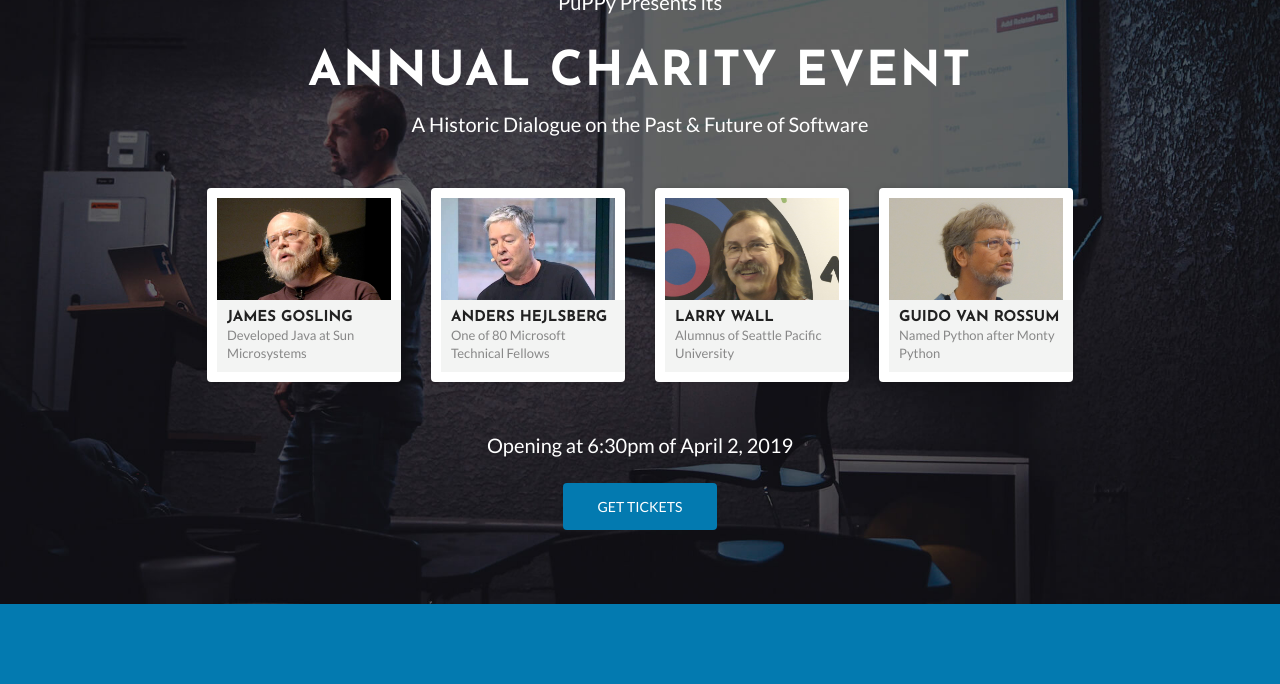
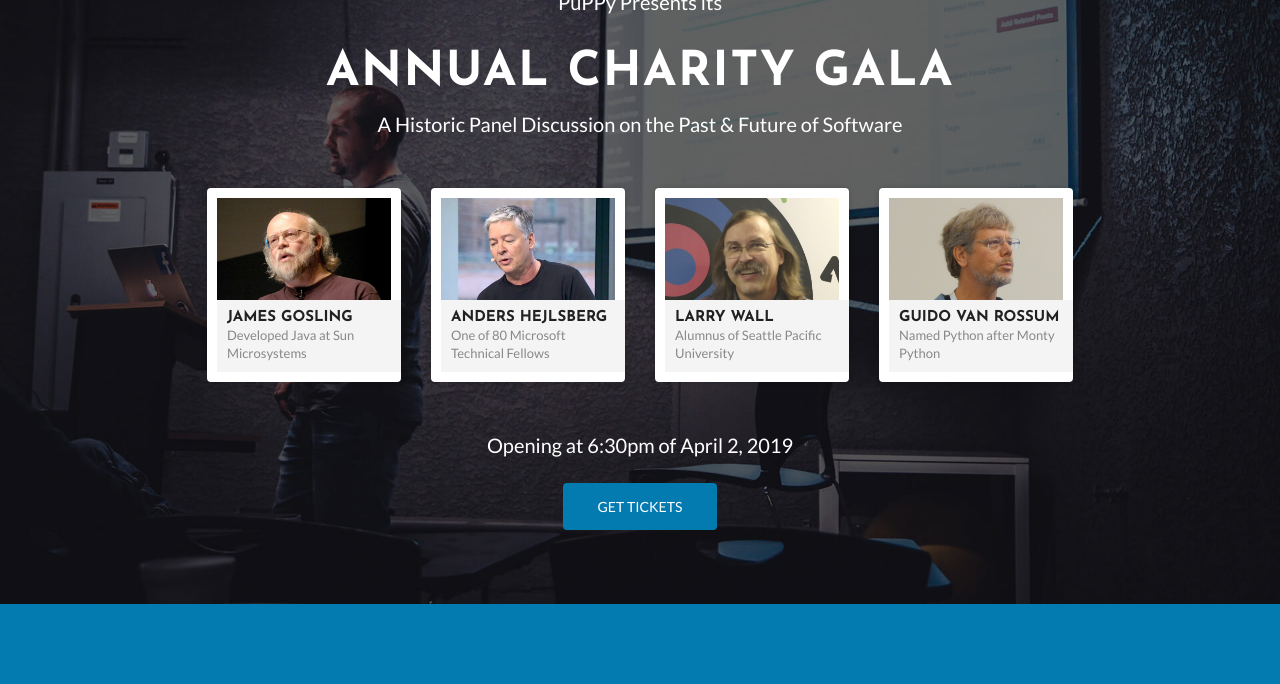
Before and after one commit to PuPPy-Python/bdfl-gift, a plain HTML site: page index.html in a window 1280 px wide. Shown: the part 116-800 px from the top of the page. Drawn offline with Linux system fonts and the light colour scheme; some packages are replaced by stand-ins of ours; a script that the page names is missing; a web font is replaced by a local one.

Commit message:
Added open graph

```diff
--- a/index.html
+++ b/index.html
@@ -5,7 +5,21 @@
     <meta charset="utf-8">
     <meta name="viewport" content="width=device-width, initial-scale=1, shrink-to-fit=no">
 
-    <title>PyCascades Annual Benefit</title>
+    <title>PyCascades Annual Charity Gala</title>
+
+    <!--  Essential META Tags -->
+    <meta property="og:title" content="PyCascades Annual Charity Gala">
+    <meta property="og:description" content="A Historic Panel Discussion on the Past & Future of Software">
+    <meta property="og:image" content="http://pycascades.impekable.com/assets/img/logo.png">
+    <meta property="og:url" content="http://pycascades.impekable.com/index.html">
+    <meta name="twitter:card" content="http://pycascades.impekable.com/assets/img/about/img3.jpg">
+    <!--  Non-Essential, But Recommended -->
+    <meta property="og:site_name" content="PyCascades Annual Charity Gala">
+    <meta name="twitter:image:alt" content="PuPPy Seattle Programmers Group">
+    <!--  Non-Essential, But Required for Analytics -->
+    <meta property="fb:app_id" content="your_app_id" />
+    <meta name="twitter:site" content="https://twitter.com/ulysseas?lang=en">
+
 
     <!-- Bootstrap CSS -->
     <link rel="stylesheet" type="text/css" href="assets/css/bootstrap.min.css" >
@@ -157,14 +171,14 @@
             <img class="d-block w-100" src="assets/img/slider/slide1.jpg" alt="First slide">
             <div class="carousel-caption d-md-block">
               <p class="fadeInUp wow" data-wow-delay=".6s">PuPPy Presents its</p>
-              <h1 class="wow fadeInDown heading" data-wow-delay=".4s">Annual Charity Event</h1>
+              <h1 class="wow fadeInDown heading" data-wow-delay=".4s">Annual Charity Gala</h1>
 
               <!-- Team Section Start -->
               <div class="container">
                 <div class="row">
                   <div class="col-12">
                     <div class="section-title-header text-center">
-                      <p class="wow fadeInDown" data-wow-delay="0.2s">A Historic Dialogue on the Past & Future of Software</p>
+                      <p class="wow fadeInDown" data-wow-delay="0.2s">A Historic Panel Discussion on the Past & Future of Software</p>
                     </div>
                   </div>
                 </div>
```
